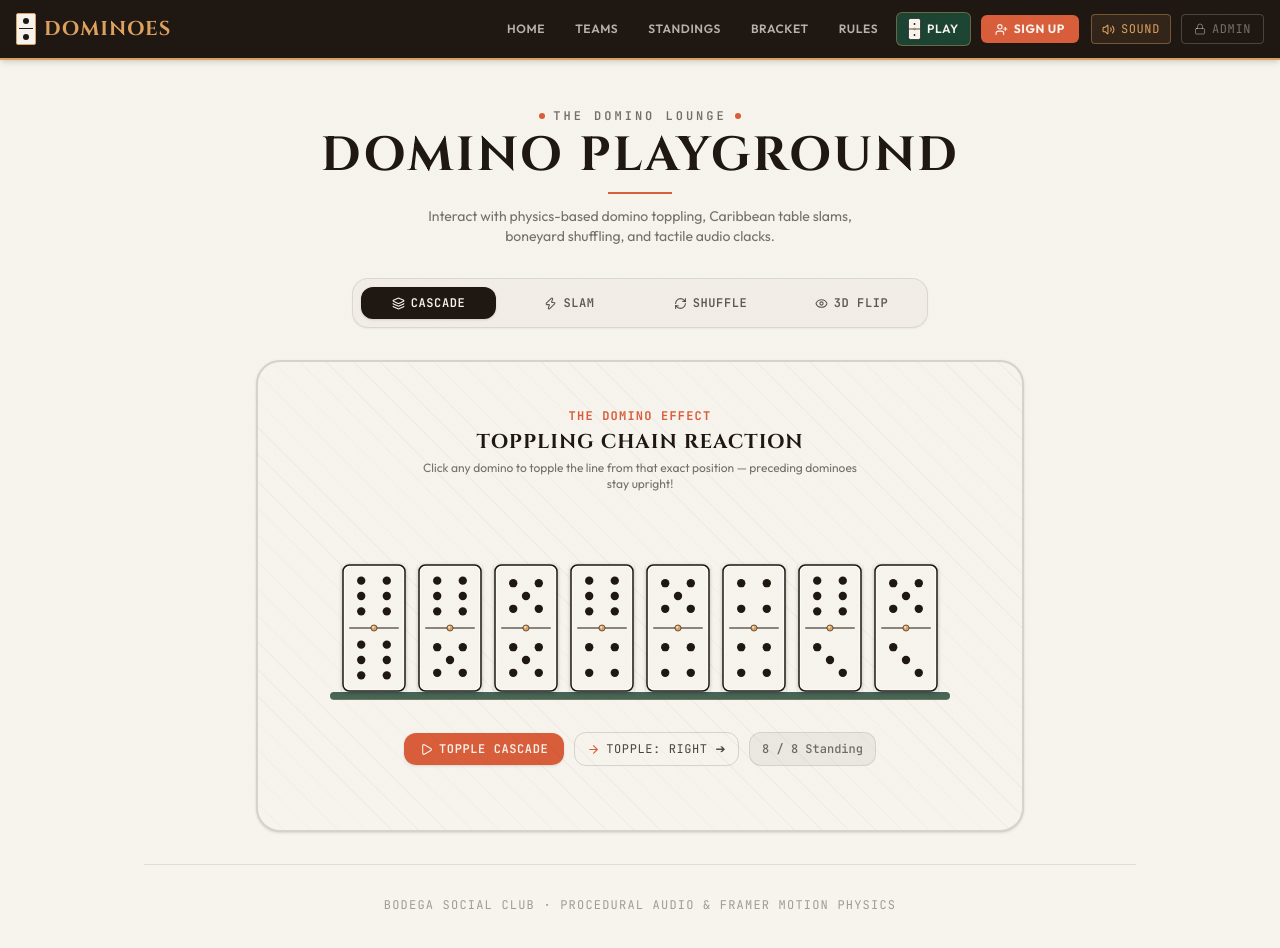
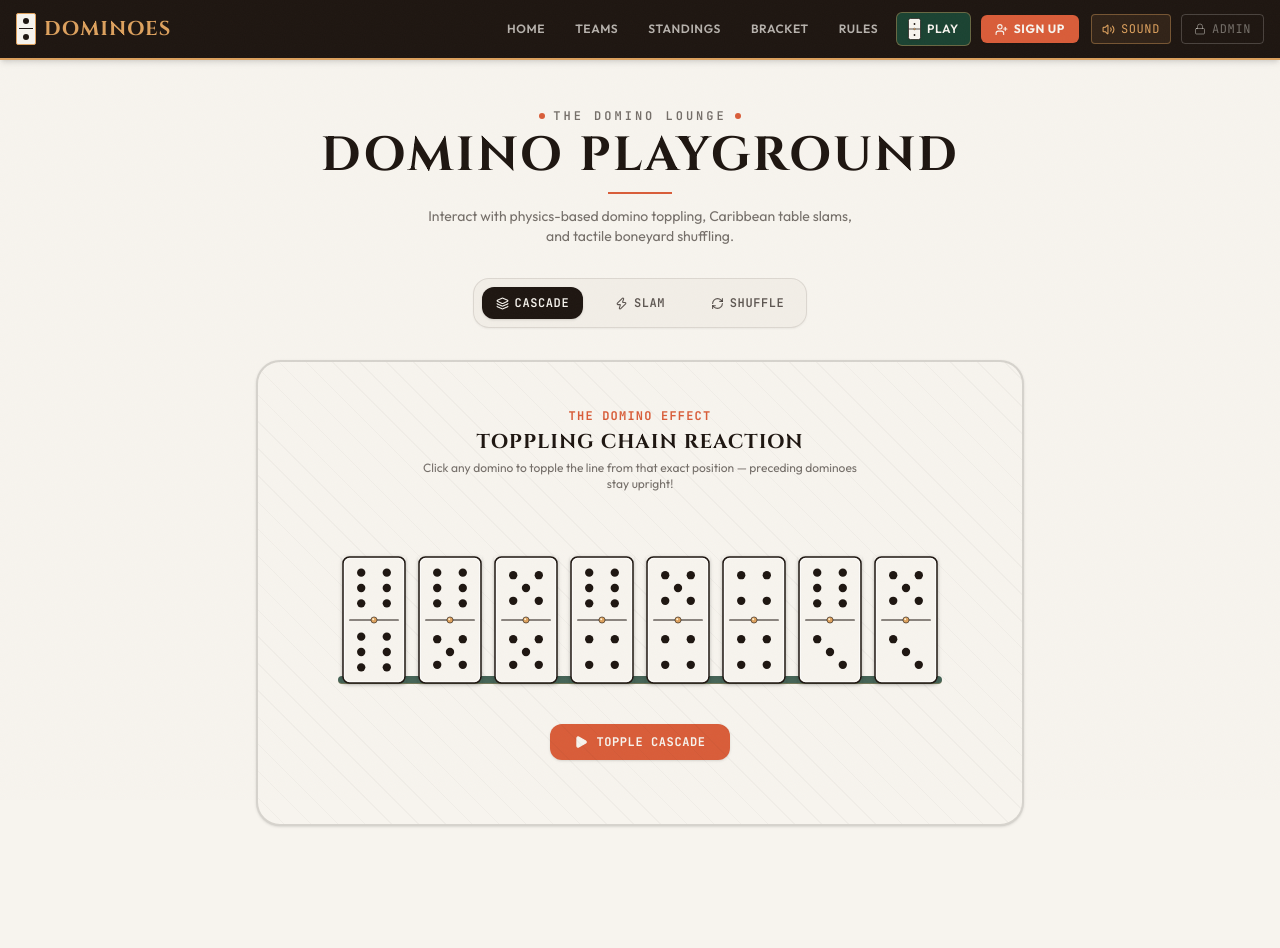
Before and after one commit to gabogiapp/dominoes, a React (Vite) app: page /play in a window 1280 px wide. Shown: the top 948 px of the page. After the commit the page ends 874 px from the top, so only its background shows below. Built offline with nearby package versions, Linux system fonts and the light colour scheme.

Commit message:
Simplify cascade to single action button, remove 3D flip game, and remove footer note

```diff
--- a/src/components/animations/DominoCascade.jsx
+++ b/src/components/animations/DominoCascade.jsx
@@ -1,6 +1,6 @@
 import React, { useState, useEffect, useRef, useCallback } from 'react';
 import { motion } from 'framer-motion';
-import { Play, RotateCcw, ArrowRight, ArrowLeft } from 'lucide-react';
+import { Play, RotateCcw } from 'lucide-react';
 import DominoTile from '../DominoTile';
 import { playDominoClack } from '../../utils/dominoAudio';
 
@@ -21,20 +21,17 @@ export default function DominoCascade({
   autoPlay = false,
   compact = false,
 }) {
-  // Each tile has its own independent state: null (standing) | 'right' | 'left'
-  const [fallenStates, setFallenStates] = useState(() => Array(tiles.length).fill(null));
-  const [cascadeDir, setCascadeDir] = useState('right'); // 'right' | 'left'
-
+  // Array of booleans: true = toppled/fallen, false = standing upright
+  const [fallen, setFallen] = useState(() => Array(tiles.length).fill(false));
   const timeoutsRef = useRef([]);
-  const fallenRef = useRef(fallenStates);
+  const fallenRef = useRef(fallen);
 
   useEffect(() => {
-    fallenRef.current = fallenStates;
-  }, [fallenStates]);
+    fallenRef.current = fallen;
+  }, [fallen]);
 
   useEffect(() => {
-    // Synchronize array size if tiles prop changes
-    setFallenStates(Array(tiles.length).fill(null));
+    setFallen(Array(tiles.length).fill(false));
   }, [tiles.length]);
 
   const clearTimeouts = useCallback(() => {
@@ -43,27 +40,26 @@ export default function DominoCascade({
   }, []);
 
   /**
-   * Triggers a cascade starting from fromIndex in direction dir.
-   * Only tiles in the topple direction fall; preceding tiles remain upright!
+   * Topples the line sequentially starting from fromIndex through to the end.
+   * Tiles before fromIndex remain standing upright!
    */
   const triggerTopple = useCallback(
-    (fromIndex = 0, dir = cascadeDir) => {
+    (fromIndex = 0) => {
       clearTimeouts();
 
-      if (dir === 'right') {
       let step = 0;
       for (let i = fromIndex; i < tiles.length; i++) {
-          // If a tile further down is already fallen to the right, chain stops there
-          if (i > fromIndex && fallenRef.current[i] === 'right') {
+        // If a subsequent tile is already down, stop the cascade chain there
+        if (i > fromIndex && fallenRef.current[i]) {
           break;
         }
 
         const targetIndex = i;
         const delay = step * 105;
         const tid = setTimeout(() => {
-            setFallenStates((prev) => {
+          setFallen((prev) => {
             const next = [...prev];
-              next[targetIndex] = 'right';
+            next[targetIndex] = true;
             return next;
           });
           playDominoClack(1.0 + targetIndex * 0.05, 0.22);
@@ -71,142 +67,65 @@ export default function DominoCascade({
         timeoutsRef.current.push(tid);
         step++;
       }
-      } else {
-        // Topple leftwards (from fromIndex down to 0)
-        let step = 0;
-        for (let i = fromIndex; i >= 0; i--) {
-          if (i < fromIndex && fallenRef.current[i] === 'left') {
-            break;
-          }
-
-          const targetIndex = i;
-          const delay = step * 105;
-          const tid = setTimeout(() => {
-            setFallenStates((prev) => {
-              const next = [...prev];
-              next[targetIndex] = 'left';
-              return next;
-            });
-            playDominoClack(1.0 + (tiles.length - 1 - targetIndex) * 0.05, 0.22);
-          }, delay);
-          timeoutsRef.current.push(tid);
-          step++;
-        }
-      }
     },
-    [clearTimeouts, tiles.length, cascadeDir]
+    [clearTimeouts, tiles.length]
   );
 
   const resetTiles = () => {
     clearTimeouts();
-    setFallenStates(Array(tiles.length).fill(null));
+    setFallen(Array(tiles.length).fill(false));
     playDominoClack(1.3, 0.16);
   };
 
-  const handleTileClick = (e, index) => {
-    const isFallen = fallenStates[index] !== null;
-
-    if (isFallen) {
-      // Clicking a fallen tile stands it back upright
+  const handleTileClick = (index) => {
+    if (fallen[index]) {
+      // Tap a fallen domino to stand it back up
       clearTimeouts();
-      setFallenStates((prev) => {
+      setFallen((prev) => {
         const next = [...prev];
-        next[index] = null;
+        next[index] = false;
         return next;
       });
-      playDominoClack(1.4, 0.14);
-      return;
+      playDominoClack(1.35, 0.14);
+    } else {
+      // Tap standing domino to start cascade from this exact position
+      triggerTopple(index);
     }
-
-    // Safely extract clientX for mouse, touch, or keyboard interactions
-    const clientX = e.clientX ?? (e.touches && e.touches[0]?.clientX);
-    const rect = e.currentTarget.getBoundingClientRect();
-    const clickX = clientX != null ? clientX - rect.left : rect.width / 2;
-    let pushDir = cascadeDir;
-
-    if (clickX > rect.width * 0.65 && index > 0 && fallenStates[index - 1] === null) {
-      pushDir = 'left';
-    } else if (clickX < rect.width * 0.35 && index < tiles.length - 1) {
-      pushDir = 'right';
-    } else {
-      const hasStandingRight = fallenStates.slice(index + 1).some((s) => s === null);
-      const hasStandingLeft = fallenStates.slice(0, index).some((s) => s === null);
-      if (!hasStandingRight && hasStandingLeft) {
-        pushDir = 'left';
-      } else {
-        pushDir = cascadeDir;
-      }
-    }
-
-    triggerTopple(index, pushDir);
   };
 
   useEffect(() => {
     if (autoPlay) {
-      const timer = setTimeout(() => triggerTopple(0, 'right'), 600);
+      const timer = setTimeout(() => triggerTopple(0), 600);
       return () => clearTimeout(timer);
     }
     return clearTimeouts;
   }, [autoPlay, triggerTopple, clearTimeouts]);
 
-  const standingCount = fallenStates.filter((s) => s === null).length;
-  const allFallen = standingCount === 0;
-  const noneFallen = standingCount === tiles.length;
-
-  const getTileTitle = (i) => {
-    const isFallen = fallenStates[i] !== null;
-    if (isFallen) return `Domino #${i + 1} has fallen. Click to stand it upright.`;
-    if (cascadeDir === 'right') {
-      const count = tiles.length - i;
-      return `Click domino #${i + 1} to topple ${count === 1 ? 'this tile' : `tiles #${i + 1} → #${tiles.length}`} (tiles #1 → #${i} stay standing)`;
-    } else {
-      return `Click domino #${i + 1} to topple backwards towards tile #1`;
-    }
-  };
+  const hasAnyFallen = fallen.some(Boolean);
 
   return (
     <div className="flex flex-col items-center select-none">
-      {/* Domino row runner track */}
+      {/* Domino row on felt table plate */}
       <div
-        className="relative flex items-end justify-center py-8 px-6 select-none overflow-x-auto max-w-full"
+        className="relative flex items-end justify-center py-6 px-4 select-none overflow-x-auto max-w-full"
         style={{ perspective: 900 }}
       >
-        {/* Felt table surface runner plate */}
+        {/* Felt table surface runner */}
         <div className="absolute bottom-6 left-4 right-4 h-2 bg-felt/80 rounded-full shadow-inner border-b border-brass/30" />
 
         <div className="flex items-end -space-x-1 sm:space-x-1 relative z-10">
           {tiles.map((tile, i) => {
-            const fallDir = fallenStates[i];
-            const isFallen = fallDir !== null;
-
-            let rotateZ = 0;
-            let targetX = 0;
-            let targetY = 0;
-            let transformOrigin = 'bottom right';
-
-            if (fallDir === 'right') {
-              rotateZ = i === tiles.length - 1 ? 78 : 68;
-              targetX = 8;
-              targetY = 4;
-              transformOrigin = 'bottom right';
-            } else if (fallDir === 'left') {
-              rotateZ = i === 0 ? -78 : -68;
-              targetX = -8;
-              targetY = 4;
-              transformOrigin = 'bottom left';
-            }
+            const isFallen = fallen[i];
+            const isLast = i === tiles.length - 1;
 
             return (
               <motion.div
                 key={i}
-                className={`cursor-pointer px-1 relative group select-none ${
-                  transformOrigin === 'bottom right' ? 'origin-bottom-right' : 'origin-bottom-left'
-                }`}
-                style={{ transformOrigin }}
+                className="cursor-pointer px-1 origin-bottom-right select-none"
                 animate={{
-                  rotateZ,
-                  x: targetX,
-                  y: targetY,
+                  rotateZ: isFallen ? (isLast ? 78 : 68) : 0,
+                  x: isFallen ? 8 : 0,
+                  y: isFallen ? 4 : 0,
                 }}
                 transition={
                   isFallen
@@ -223,16 +142,14 @@ export default function DominoCascade({
                       }
                 }
                 whileHover={!isFallen ? { scale: 1.05, y: -4 } : { scale: 1.02 }}
-                whileTap={!isFallen ? { rotateZ: cascadeDir === 'right' ? 14 : -14 } : {}}
-                onClick={(e) => handleTileClick(e, i)}
-                title={getTileTitle(i)}
+                whileTap={!isFallen ? { rotateZ: 14 } : {}}
+                onClick={() => handleTileClick(i)}
+                title={
+                  isFallen
+                    ? `Domino #${i + 1} is fallen. Click to stand upright.`
+                    : `Click domino #${i + 1} to topple from here`
+                }
               >
-                {/* Index indicator pill on hover */}
-                <div className="absolute -top-7 left-1/2 -translate-x-1/2 opacity-0 group-hover:opacity-100 transition-opacity pointer-events-none bg-timber text-bone text-[10px] font-mono px-2 py-0.5 rounded shadow-sm whitespace-nowrap z-20 flex items-center gap-1 border border-brass/30">
-                  <span>#{i + 1}</span>
-                  <span>{isFallen ? '↩' : cascadeDir === 'right' ? '➔' : '⬅'}</span>
-                </div>
-
                 <DominoTile
                   top={tile.top}
                   bottom={tile.bottom}
@@ -245,75 +162,26 @@ export default function DominoCascade({
         </div>
       </div>
 
-      {/* Interactive Controls */}
+      {/* Single, simple, prominent action button */}
       {!compact && (
-        <div className="flex flex-wrap items-center justify-center gap-2.5 mt-2">
-          {/* Main Action Button */}
-          {allFallen ? (
+        <div className="mt-4">
+          {hasAnyFallen ? (
             <button
               onClick={resetTiles}
-              className="px-4 py-2 bg-timber hover:bg-timber/90 text-bone rounded-xl text-xs font-mono tracking-wider uppercase font-semibold flex items-center gap-1.5 transition-all cursor-pointer shadow-sm active:scale-95 border border-brass/40"
+              className="px-6 py-2.5 bg-timber hover:bg-timber/90 text-bone rounded-xl text-xs font-mono tracking-wider uppercase font-bold flex items-center gap-2 transition-all cursor-pointer shadow-sm active:scale-95 border border-brass/30"
             >
-              <RotateCcw size={13} /> Stand Dominoes Up
+              <RotateCcw size={14} />
+              <span>Stand Dominoes Up</span>
             </button>
           ) : (
             <button
-              onClick={() => {
-                if (cascadeDir === 'right') {
-                  const firstStanding = fallenStates.findIndex((s) => s === null);
-                  if (firstStanding !== -1) triggerTopple(firstStanding, 'right');
-                } else {
-                  // Find last standing tile for leftward topple
-                  let lastStanding = -1;
-                  for (let i = tiles.length - 1; i >= 0; i--) {
-                    if (fallenStates[i] === null) {
-                      lastStanding = i;
-                      break;
-                    }
-                  }
-                  if (lastStanding !== -1) triggerTopple(lastStanding, 'left');
-                }
-              }}
-              className="px-4 py-2 bg-terra hover:bg-terra-light text-bone rounded-xl text-xs font-mono tracking-wider uppercase font-semibold flex items-center gap-1.5 transition-all cursor-pointer shadow-sm active:scale-95"
+              onClick={() => triggerTopple(0)}
+              className="px-6 py-2.5 bg-terra hover:bg-terra-light text-bone rounded-xl text-xs font-mono tracking-wider uppercase font-bold flex items-center gap-2 transition-all cursor-pointer shadow-sm active:scale-95"
             >
-              <Play size={13} />
-              <span>{noneFallen ? 'Topple Cascade' : 'Topple Remaining'}</span>
+              <Play size={14} className="fill-bone" />
+              <span>Topple Cascade</span>
             </button>
           )}
-
-          {/* Reset button when partially fallen */}
-          {!allFallen && !noneFallen && (
-            <button
-              onClick={resetTiles}
-              className="px-3.5 py-2 bg-timber/10 hover:bg-timber/20 text-timber rounded-xl text-xs font-mono tracking-wider uppercase font-semibold flex items-center gap-1.5 transition-colors cursor-pointer border border-timber/10"
-            >
-              <RotateCcw size={12} /> Stand All
-            </button>
-          )}
-
-          {/* Direction toggle button */}
-          <button
-            onClick={() => setCascadeDir((prev) => (prev === 'right' ? 'left' : 'right'))}
-            className="px-3 py-2 rounded-xl border border-timber/15 hover:bg-timber/5 font-mono text-xs uppercase tracking-wider text-timber/80 hover:text-timber flex items-center gap-1.5 transition-colors cursor-pointer"
-            title="Toggle toppling direction"
-          >
-            {cascadeDir === 'right' ? (
-              <>
-                <ArrowRight size={13} className="text-terra" />
-                <span>Topple: Right ➔</span>
-              </>
-            ) : (
-              <>
-                <ArrowLeft size={13} className="text-terra" />
-                <span>Topple: ⬅ Left</span>
-              </>
-            )}
-          </button>
-
-          {/* Standing Count Badge */}
-          <span className="font-mono text-xs text-timber/60 px-3 py-2 rounded-xl bg-timber/5 border border-timber/10 font-medium">
-            {standingCount} / {tiles.length} Standing
-          </span>
         </div>
       )}
     </div>
--- a/src/pages/PlayPage.jsx
+++ b/src/pages/PlayPage.jsx
@@ -1,9 +1,8 @@
 import React, { useState } from 'react';
-import { Layers, Zap, RefreshCw, Eye, Sparkles } from 'lucide-react';
+import { Layers, Zap, RefreshCw } from 'lucide-react';
 import DominoCascade from '../components/animations/DominoCascade';
 import DominoSlam from '../components/animations/DominoSlam';
 import DominoShuffle from '../components/animations/DominoShuffle';
-import DominoFlipCard from '../components/animations/DominoFlipCard';
 
 export default function PlayPage() {
   const [activeTab, setActiveTab] = useState('cascade');
@@ -19,24 +18,8 @@ export default function PlayPage() {
     { top: 5, bottom: 3 },
   ];
 
-  const boneyardGrid = [
-    { top: 6, bottom: 6 },
-    { top: 6, bottom: 5 },
-    { top: 5, bottom: 5 },
-    { top: 6, bottom: 4 },
-    { top: 5, bottom: 4 },
-    { top: 4, bottom: 4 },
-    { top: 6, bottom: 3 },
-    { top: 5, bottom: 3 },
-    { top: 4, bottom: 3 },
-    { top: 3, bottom: 3 },
-    { top: 6, bottom: 2 },
-    { top: 5, bottom: 2 },
-  ];
-
   return (
-    <div className="min-h-[calc(100vh-56px)] max-w-5xl mx-auto px-4 py-8 md:py-12 flex flex-col justify-between">
-      <div>
+    <div className="min-h-[calc(100vh-56px)] max-w-5xl mx-auto px-4 py-8 md:py-12 flex flex-col justify-start">
       {/* Header */}
       <div className="text-center mb-8">
         <div className="flex items-center justify-center gap-2 mb-2">
@@ -51,13 +34,13 @@ export default function PlayPage() {
         </h1>
         <div className="h-0.5 bg-terra w-16 mx-auto mb-3" />
         <p className="font-sans text-sm text-timber/60 max-w-md mx-auto">
-            Interact with physics-based domino toppling, Caribbean table slams, boneyard shuffling, and tactile audio clacks.
+          Interact with physics-based domino toppling, Caribbean table slams, and tactile boneyard shuffling.
         </p>
       </div>
 
       {/* Mode Selector */}
-        <div className="flex items-center justify-center mb-8 bg-bone-dark/50 p-2 rounded-2xl border border-timber/10 max-w-xl mx-auto shadow-xs">
-          <div className="grid grid-cols-2 sm:grid-cols-4 gap-1.5 w-full">
+      <div className="flex items-center justify-center mb-8 bg-bone-dark/50 p-2 rounded-2xl border border-timber/10 max-w-md mx-auto shadow-xs">
+        <div className="grid grid-cols-3 gap-1.5 w-full">
           <button
             onClick={() => setActiveTab('cascade')}
             className={`px-3.5 py-2 rounded-xl font-mono text-xs tracking-wider uppercase font-semibold transition-all flex items-center justify-center gap-1.5 cursor-pointer ${
@@ -88,21 +71,11 @@ export default function PlayPage() {
           >
             <RefreshCw size={13} /> Shuffle
           </button>
-            <button
-              onClick={() => setActiveTab('reveal')}
-              className={`px-3.5 py-2 rounded-xl font-mono text-xs tracking-wider uppercase font-semibold transition-all flex items-center justify-center gap-1.5 cursor-pointer ${
-                activeTab === 'reveal'
-                  ? 'bg-brass text-timber shadow-sm'
-                  : 'text-timber/70 hover:text-timber hover:bg-timber/5'
-              }`}
-            >
-              <Eye size={13} /> 3D Flip
-            </button>
         </div>
       </div>
 
       {/* Interactive Play Arena */}
-        <div className="bg-bone border-2 border-timber/15 rounded-3xl p-6 sm:p-10 shadow-sm max-w-3xl mx-auto min-h-[380px] flex flex-col items-center justify-center relative overflow-hidden">
+      <div className="bg-bone border-2 border-timber/15 rounded-3xl p-6 sm:p-10 shadow-sm max-w-3xl mx-auto w-full min-h-[360px] flex flex-col items-center justify-center relative overflow-hidden">
         {/* Subtle felt table background pattern */}
         <div
           className="absolute inset-0 opacity-[0.03] pointer-events-none"
@@ -173,45 +146,6 @@ export default function PlayPage() {
             </div>
           </div>
         )}
-
-          {/* Mode 4: 3D Tile Flip Reveal */}
-          {activeTab === 'reveal' && (
-            <div className="w-full text-center">
-              <div className="mb-4">
-                <span className="font-mono text-xs text-brass uppercase tracking-widest font-bold">
-                  Boneyard Draw
-                </span>
-                <h2 className="font-display text-xl font-bold uppercase text-timber tracking-wider mt-0.5">
-                  3D Tile Reveal
-                </h2>
-                <p className="font-sans text-xs text-timber/50 mt-1">
-                  Click any tile to flip between its engraved ebony back and ivory face.
-                </p>
-              </div>
-
-              <div className="grid grid-cols-3 sm:grid-cols-4 md:grid-cols-6 gap-3 sm:gap-4 py-4 max-w-lg mx-auto">
-                {boneyardGrid.map((tile, idx) => (
-                  <div key={idx} className="flex justify-center">
-                    <DominoFlipCard
-                      top={tile.top}
-                      bottom={tile.bottom}
-                      size="sm"
-                      initialFlipped={idx % 2 === 1}
-                      interactive={true}
-                    />
-                  </div>
-                ))}
-              </div>
-            </div>
-          )}
-        </div>
-      </div>
-
-      {/* Footer Note */}
-      <div className="text-center pt-8 border-t border-timber/10 mt-8">
-        <p className="font-mono text-xs tracking-widest uppercase text-timber/40">
-          Bodega Social Club · Procedural Audio & Framer Motion Physics
-        </p>
       </div>
     </div>
   );
```
Lines whose indentation alone changed are shown as unchanged.
